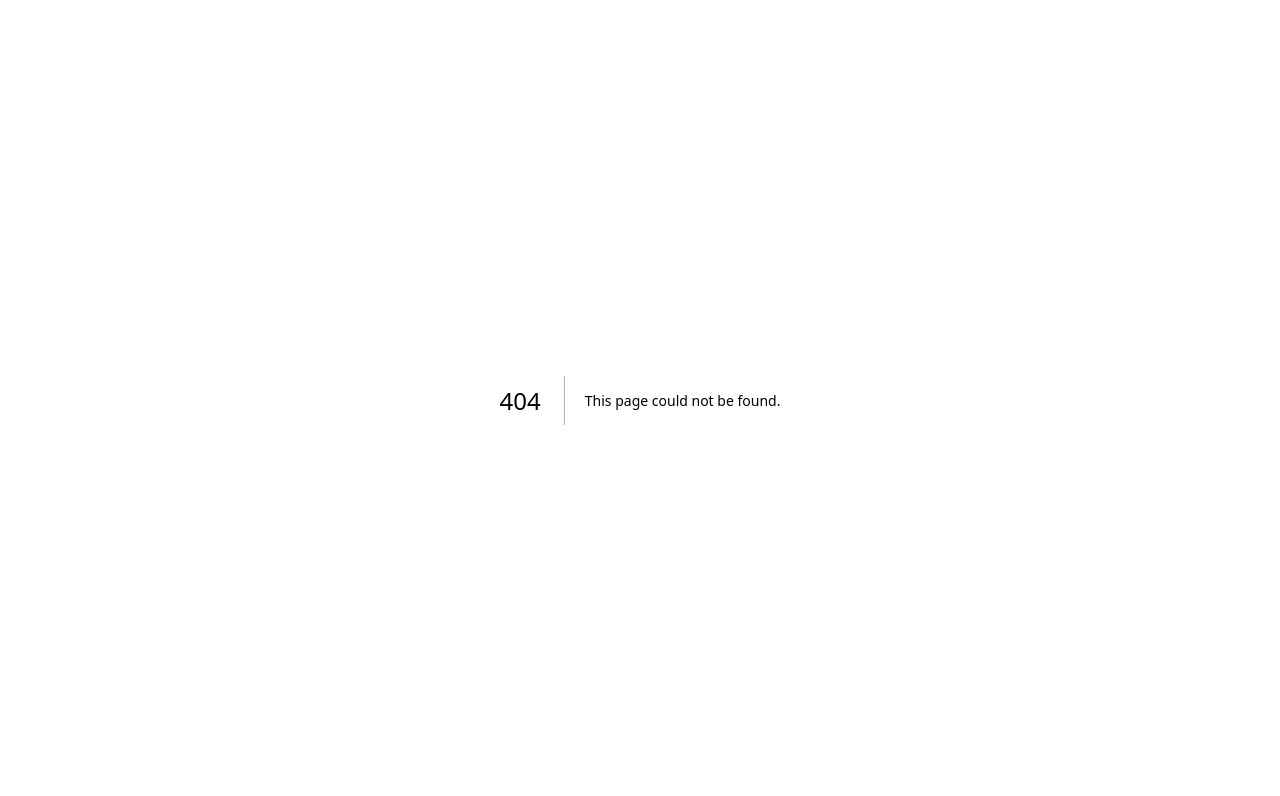
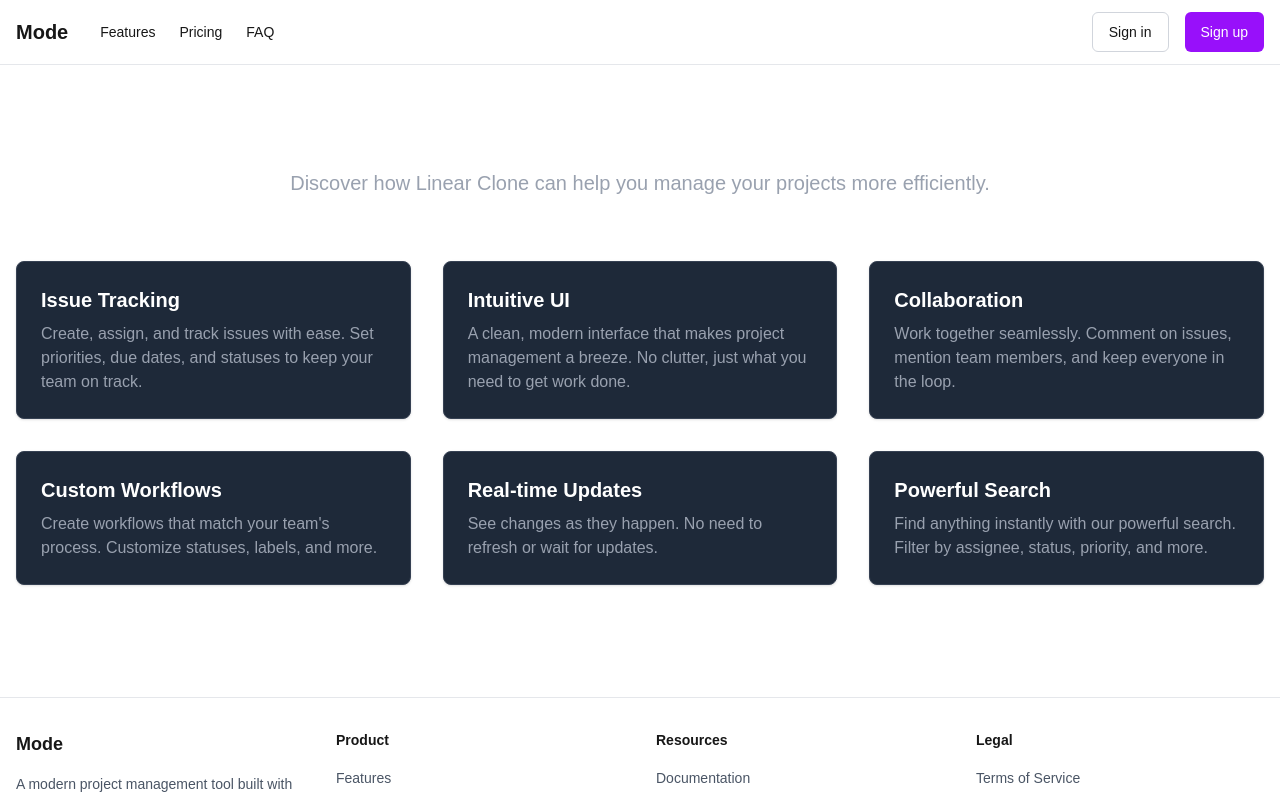
Before and after one commit to Yevhenii770/todos, a Next.js app: page /features in a window 1280 px wide. Before the commit this address had no page. Shown: the top 796 px of the page. Built offline with nearby package versions, Linux system fonts and the light colour scheme.

Commit message:
faq and features pages added

```diff
--- /dev/null
+++ b/app/(marketing)/faq/page.tsx
@@ -0,0 +1,56 @@
+import React from "react"
+
+export default function FAQPage() {
+  return (
+    <div className="container mx-auto px-4 py-12 text-white">
+      <h2 className="text-2xl font-bold mb-8 text-center text-white">
+        Frequently Asked Questions
+      </h2>
+      <div className="space-y-6">
+        <FAQItem
+          question="What is Linear Clone?"
+          answer="Linear Clone is a project management tool inspired by Linear. It helps teams organize, track, and manage their projects and issues in a simple and efficient way."
+        />
+
+        <FAQItem
+          question="How do I create an account?"
+          answer="You can create an account by clicking the 'Sign Up' button in the top navigation bar. You'll need to provide an email address and create a password."
+        />
+
+        <FAQItem
+          question="Is it free to use?"
+          answer="Yes, Linear Clone is completely free to use as it's an open-source project. You can even download the source code and host it yourself."
+        />
+
+        <FAQItem
+          question="Can I contribute to the project?"
+          answer={`Absolutely! Linear Clone is open-source and contributions are welcome. Check out our GitHub repository to get started.`}
+        />
+
+        <FAQItem
+          question="How do I report bugs or request features?"
+          answer="You can report bugs or request features by opening an issue on our GitHub repository. We appreciate your feedback and contributions!"
+        />
+
+        <FAQItem
+          question="What technologies does Linear Clone use?"
+          answer="Linear Clone is built with Next.js, TypeScript, Tailwind CSS, and uses a PostgreSQL database. It leverages the latest features of Next.js App Router for optimal performance."
+        />
+      </div>
+    </div>
+  )
+}
+
+interface FAQItemProps {
+  question: string
+  answer: string
+}
+
+function FAQItem({ question, answer }: FAQItemProps) {
+  return (
+    <div>
+      <h4 className="text-lg font-semibold mb-2 text-white">{question}</h4>
+      <p className="text-gray-400 dark:text-gray-300">{answer}</p>
+    </div>
+  )
+}
--- /dev/null
+++ b/app/(marketing)/features/page.tsx
@@ -0,0 +1,114 @@
+import React from "react"
+import Link from "next/link"
+import { CheckCircle2 } from "lucide-react"
+
+export default function FeaturesPage() {
+  return (
+    <div className="container mx-auto px-4 py-12">
+      <div className="max-w-3xl mx-auto text-center mb-16">
+        <h1 className="text-4xl font-bold mb-4 text-white">Features</h1>
+        <p className="text-xl text-gray-400">
+          Discover how Linear Clone can help you manage your projects more
+          efficiently.
+        </p>
+      </div>
+
+      <div className="grid grid-cols-1 md:grid-cols-2 lg:grid-cols-3 gap-8 mb-16">
+        <FeatureCard
+          title="Issue Tracking"
+          description="Create, assign, and track issues with ease. Set priorities, due dates, and statuses to keep your team on track."
+        />
+        <FeatureCard
+          title="Intuitive UI"
+          description="A clean, modern interface that makes project management a breeze. No clutter, just what you need to get work done."
+        />
+        <FeatureCard
+          title="Collaboration"
+          description="Work together seamlessly. Comment on issues, mention team members, and keep everyone in the loop."
+        />
+        <FeatureCard
+          title="Custom Workflows"
+          description="Create workflows that match your team's process. Customize statuses, labels, and more."
+        />
+        <FeatureCard
+          title="Real-time Updates"
+          description="See changes as they happen. No need to refresh or wait for updates."
+        />
+        <FeatureCard
+          title="Powerful Search"
+          description="Find anything instantly with our powerful search. Filter by assignee, status, priority, and more."
+        />
+      </div>
+    </div>
+  )
+}
+
+function FeatureCard({
+  title,
+  description,
+}: {
+  title: string
+  description: string
+}) {
+  return (
+    <div className="bg-gray-800 p-6 rounded-lg shadow-sm border border-gray-700">
+      <h3 className="text-xl font-semibold mb-2 text-white">{title}</h3>
+      <p className="text-gray-400">{description}</p>
+    </div>
+  )
+}
+
+interface PlanCardProps {
+  title: string
+  price: string
+  description: string
+  features: string[]
+  buttonText: string
+  buttonLink: string
+  highlighted?: boolean
+}
+
+function PlanCard({
+  title,
+  price,
+  description,
+  features,
+  buttonText,
+  buttonLink,
+  highlighted = false,
+}: PlanCardProps) {
+  return (
+    <div
+      className={`rounded-lg p-6 ${
+        highlighted
+          ? "bg-purple-900 border-2 border-purple-700 shadow-md"
+          : "bg-gray-800 border border-gray-700 shadow-sm"
+      }`}
+    >
+      <h3 className="text-xl font-bold mb-2 text-white">{title}</h3>
+      <div className="mb-4">
+        <span className="text-3xl font-bold text-white">{price}</span>
+        {price !== "Custom" && <span className="text-gray-400">/month</span>}
+      </div>
+      <p className="text-gray-400 mb-6">{description}</p>
+      <ul className="space-y-3 mb-6">
+        {features.map((feature, index) => (
+          <li key={index} className="flex items-start text-gray-400">
+            <CheckCircle2 className="h-5 w-5 text-green-500 mr-2 flex-shrink-0" />
+            <span>{feature}</span>
+          </li>
+        ))}
+      </ul>
+      <Link
+        href={buttonLink}
+        className={`w-full inline-flex h-10 items-center justify-center rounded-md px-8 py-2 text-sm font-medium shadow transition-colors ${
+          highlighted
+            ? "bg-purple-600 text-white hover:bg-purple-700"
+            : "bg-gray-800 border border-gray-700 hover:bg-gray-700 text-white"
+        }`}
+      >
+        {buttonText}
+      </Link>
+    </div>
+  )
+}
--- a/app/(marketing)/layout.tsx
+++ b/app/(marketing)/layout.tsx
@@ -102,7 +102,7 @@ export default async function MarketingLayout({
                 </li>
                 <li>
                   <a
-                    href="https://github.com/yourusername/mode"
+                    href="https://github.com/Yevhenii770"
                     target="_blank"
                     rel="noopener noreferrer"
                     className="text-sm text-gray-600 hover:text-purple-600"
```
